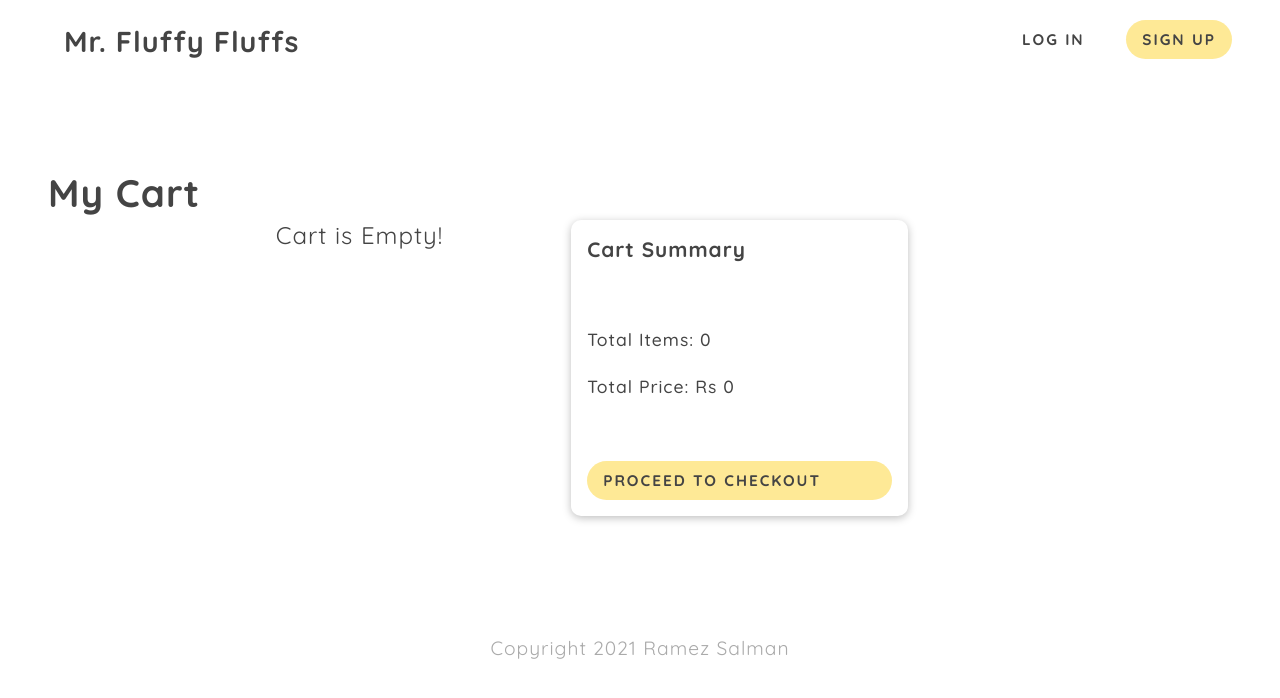
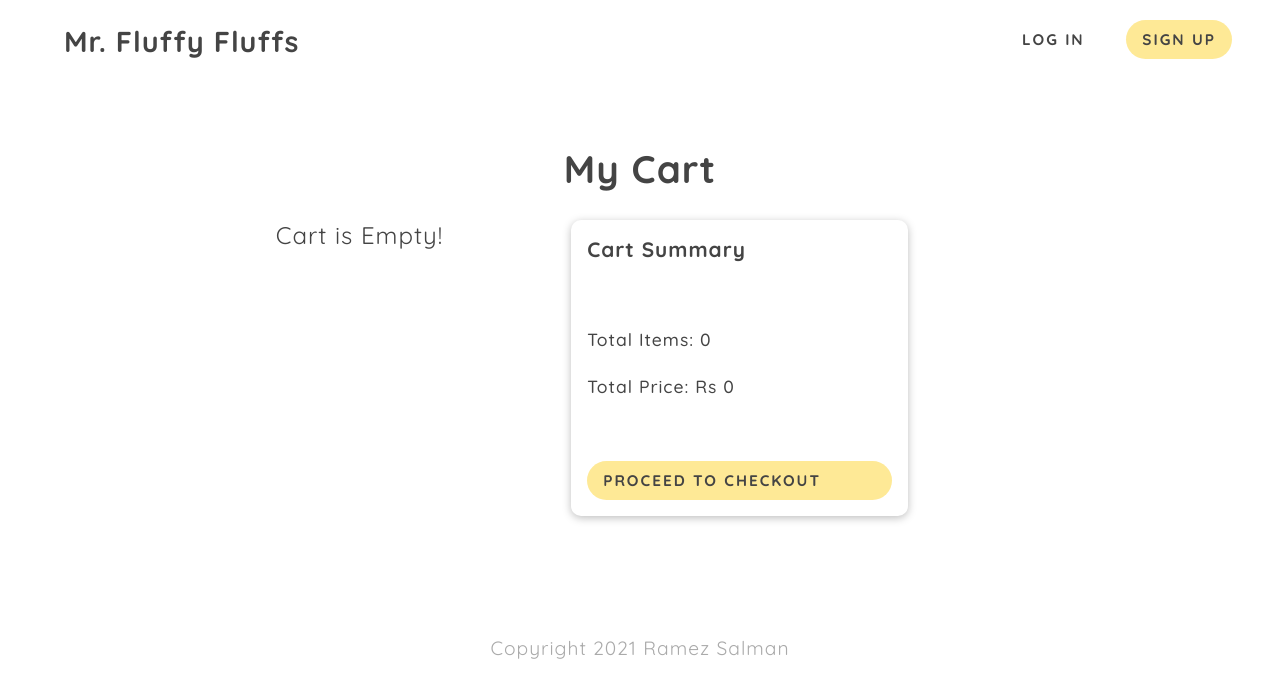
Before and after one commit to ramzyraz/Mr.Fluffy-Fluffs-Lite, a React (Create React App) app: page /cart in a window 1280 px wide. Shown: the top 698 px of the page. Built offline with nearby package versions, Linux system fonts and the light colour scheme.

Commit message:
Updated Checkout System

```diff
--- a/src/components/Cart.js
+++ b/src/components/Cart.js
@@ -42,7 +42,7 @@ const Cart = () => {
     }
     return (
         <>
-            <h1>My Cart</h1>
+            <h1 className='cart-title'>My Cart</h1>
             <div className='cart'>
                 <div className='cart-elems'>
                 {items.length > 0
--- a/src/components/Checkout.js
+++ b/src/components/Checkout.js
@@ -5,6 +5,7 @@ import { useSelector } from 'react-redux';
 
 const Checkout = () => {
     const name = useSelector((store) => store.ui.info.name);
+    const email = useSelector((store) => store.ui.info.email);
     const items = useSelector((store) => store.food.items);
     const [userCheckout, setUserCheckout] = useState({
         contact: "",
@@ -23,21 +24,26 @@ const Checkout = () => {
 
     const handleSubmit = async (e, tItems, tPrice) => {
         e.preventDefault();
-        // try {
-        //     await api.post('/orders', {
-        //         Total_Items: tItems,
-        //         Total_Price: tPrice,
-        //         Items: [{
-        //             pancakes: items.pancakes,
-        //             toppings: items.toppings
-        //         }],
-        //         Customer: name
-        //     });
-        //     history.push('/');
-        // }
-        // catch(err) {
-        //     console.log(err.message)
-        // }
+        try {
+            await api.post('/order', {
+                Total_Items: tItems,
+                Total_Price: tPrice,
+                Items: items,
+                Customer: {
+                    number: parseInt(userCheckout.contact, 10),
+                    address: userCheckout.address,
+                    name,
+                    email,
+                }
+            });
+            alert('Your Order has been placed. Now redirecting to Homepage...')
+            setTimeout(() => {
+                history.push('/');
+            }, 1000);
+        }
+        catch(err) {
+            console.log(err.message)
+        }
     }
 
     return (
--- a/src/components/Navbar.js
+++ b/src/components/Navbar.js
@@ -17,6 +17,7 @@ const NavBar = () => {
         try {
             dispatch(logActions({
                 name: '',
+                email: '',
                 loaded: false,
             }));
             history.push('/');
--- a/src/components/Sidebar.js
+++ b/src/components/Sidebar.js
@@ -37,9 +37,9 @@ const SideBar = () => {
     const AddToCart = (img, name, price) => {
         dispatch(addToCart({
             pancakes: {
-                img,
                 name,
                 price,
+                img,
             },
             toppings: {
                 name: toppingName,
--- a/src/components/login.js
+++ b/src/components/login.js
@@ -26,6 +26,7 @@ const Login = () => {
             const result = await api.post('/login', userLogin);
             dispatch(logActions({
                 name: result.data.user.name,
+                email: result.data.user.email,
                 loaded: true,
             }));
             history.push('/');
--- a/src/index.css
+++ b/src/index.css
@@ -293,6 +293,12 @@ footer{
   display: flex;
   justify-content: center;
 }
+.cart-title{
+  display: flex;
+  justify-content: center;
+  position: relative;
+  top: -3vh;
+}
 .cart-container{
   position: relative;
   left: -5vw;
--- a/src/redux/ui/ui_reducers.js
+++ b/src/redux/ui/ui_reducers.js
@@ -2,6 +2,7 @@
 const initialState = {
     info: {
         name: '',
+        email: '',
         loaded: false,
     },
 }
@@ -14,6 +15,7 @@ const uiReducer = (state = initialState, action) => {
                 info: {
                     ...state.info,
                     name: action.payload.name,
+                    email: action.payload.email,
                     loaded: action.payload.loaded,
                 }
             };
```
Also changed, not shown: 1 other file (tests, documents, lock files or other folders).
